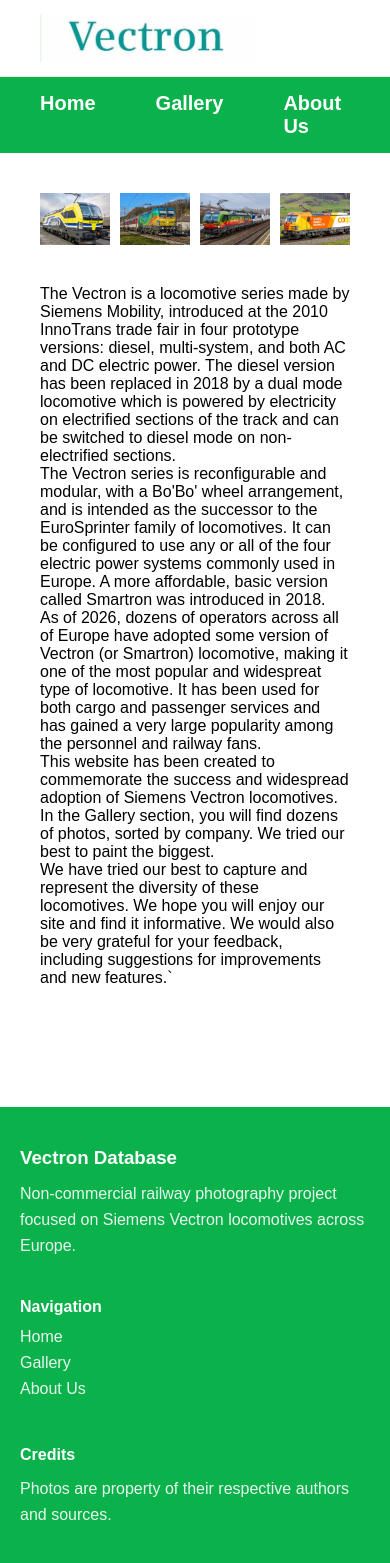
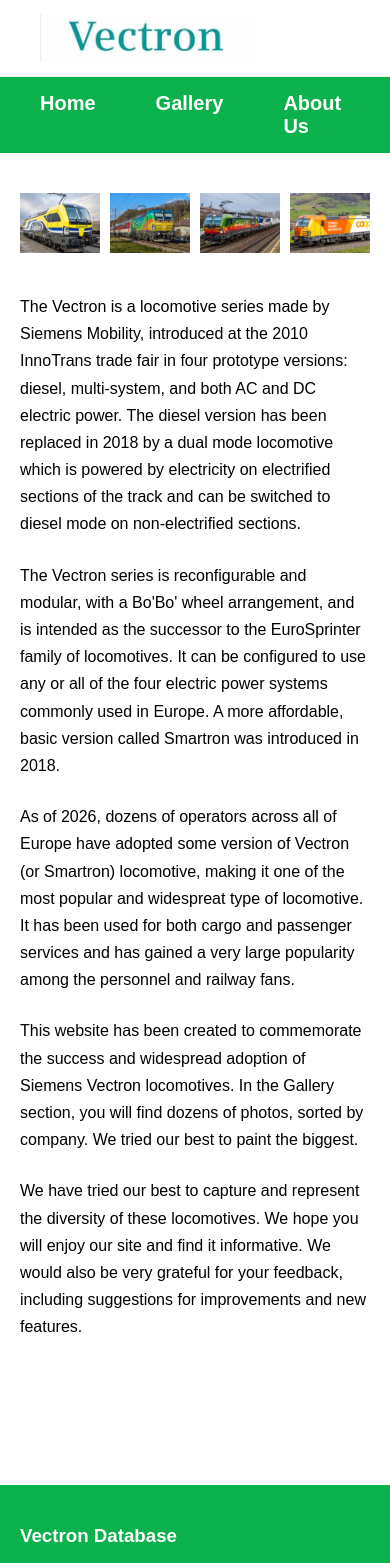
Before and after one commit to Benjamin-abdi/locomotive-website-react, a React (Vite) app: page / in a window 390 px wide. Shown: the top 1563 px of the page. Built offline with nearby package versions, Linux system fonts and the light colour scheme.

Commit message:
Add responsive typography

```diff
--- a/src/index.css
+++ b/src/index.css
@@ -319,3 +319,20 @@
     transform: rotate(360deg);
   }
 }
+
+.page {
+  max-width: 1100px;
+  margin: 0 auto;
+  padding: 40px 20px;
+}
+
+.page p {
+  font-size: clamp(16px, 1.1vw, 18px);
+  line-height: 1.7;
+  margin-bottom: 1.5rem;
+}
+
+.page .lead {
+  font-size: clamp(18px, 1.6vw, 22px);
+  font-weight: 500;
+}
--- a/src/pages/Home.jsx
+++ b/src/pages/Home.jsx
@@ -18,7 +18,7 @@
         This website has been created to commemorate the success and widespread adoption of Siemens Vectron locomotives. In the Gallery section, you will find dozens of photos, sorted by company. We tried our best to paint the biggest.
       </p>
       <p>
-        We have tried our best to capture and represent the diversity of these locomotives. We hope you will enjoy our site and find it informative. We would also be very grateful for your feedback, including suggestions for improvements and new features.`
+        We have tried our best to capture and represent the diversity of these locomotives. We hope you will enjoy our site and find it informative. We would also be very grateful for your feedback, including suggestions for improvements and new features.
       </p>
     </div>
   )
```
